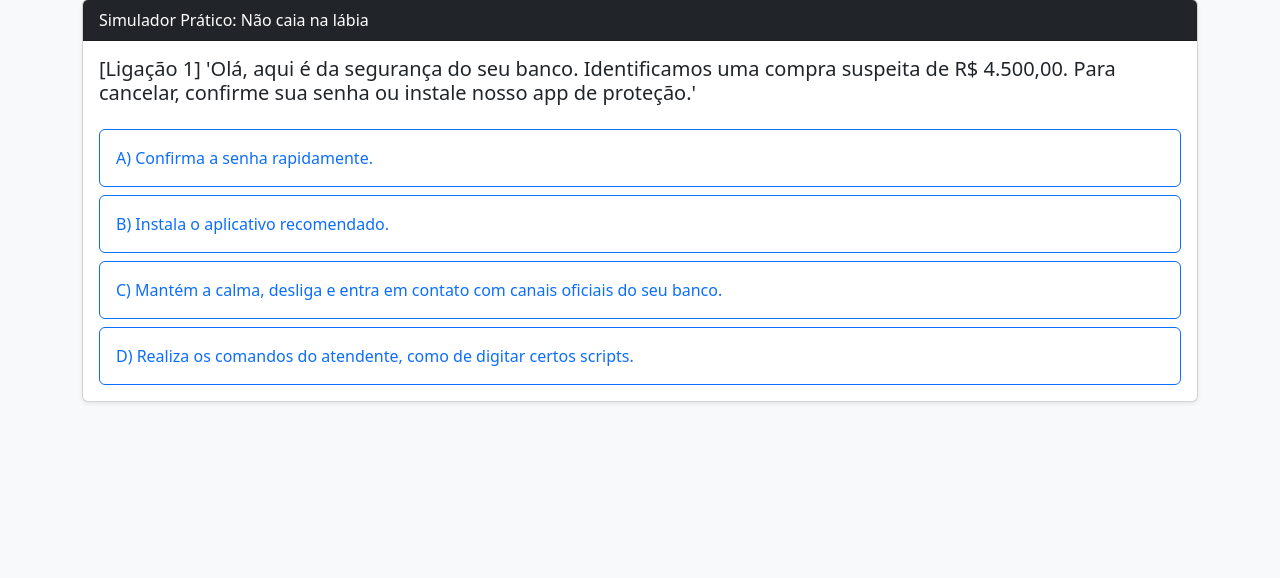
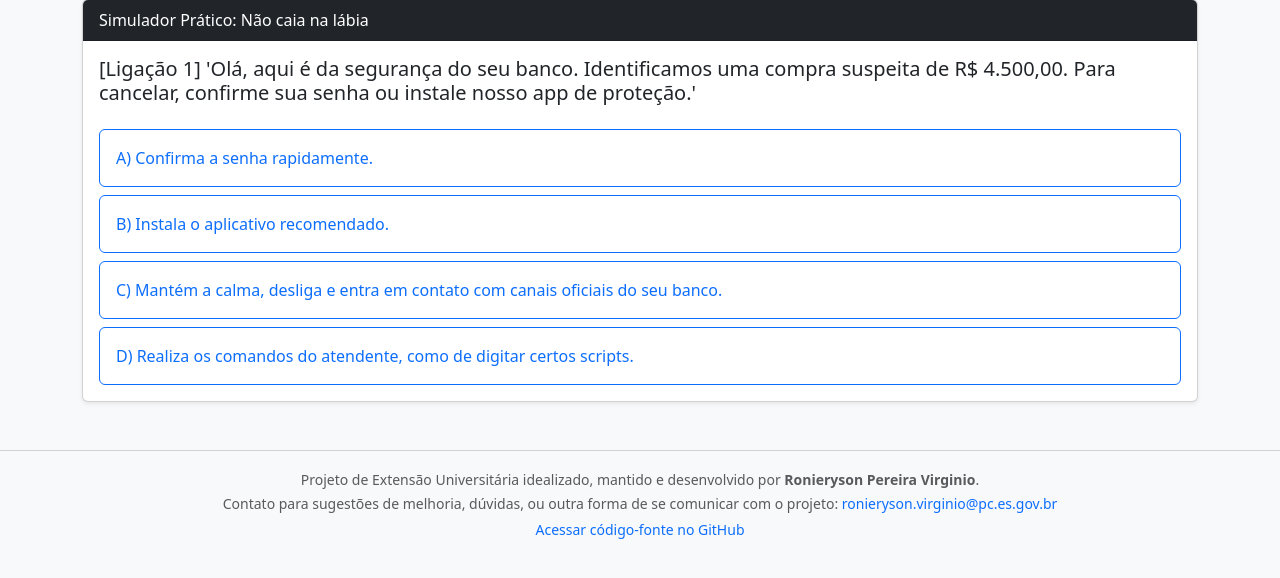
Before and after one commit to ronyvirginio/escudo-cidadao, a Flask app: page / in a window 1280 px wide. Shown: the part 200-778 px from the top of the page. Run offline with Flask 3, Linux system fonts and the light colour scheme.

Commit message:
sincronizacao 1

```diff
--- a/templates/index.html
+++ b/templates/index.html
@@ -270,5 +270,13 @@
 
         carregarPergunta();
     </script>
+<footer class="text-center mt-5 mb-4 text-muted">
+    <hr>
+    <small>
+        Projeto de Extensão Universitária idealizado, mantido e desenvolvido por <strong>Ronieryson Pereira Virginio</strong>.<br>
+        Contato para sugestões de melhoria, dúvidas, ou outra forma de se comunicar com o projeto: <a href="mailto:ronieryson.virginio@pc.es.gov.br" class="text-decoration-none">ronieryson.virginio@pc.es.gov.br</a><br>
+        <a href="https://github.com/ronyvirginio/escudo-cidadao" target="_blank" class="text-decoration-none mt-1 d-inline-block">Acessar código-fonte no GitHub</a>
+    </small>
+</footer>
 </body>
 </html>
```
